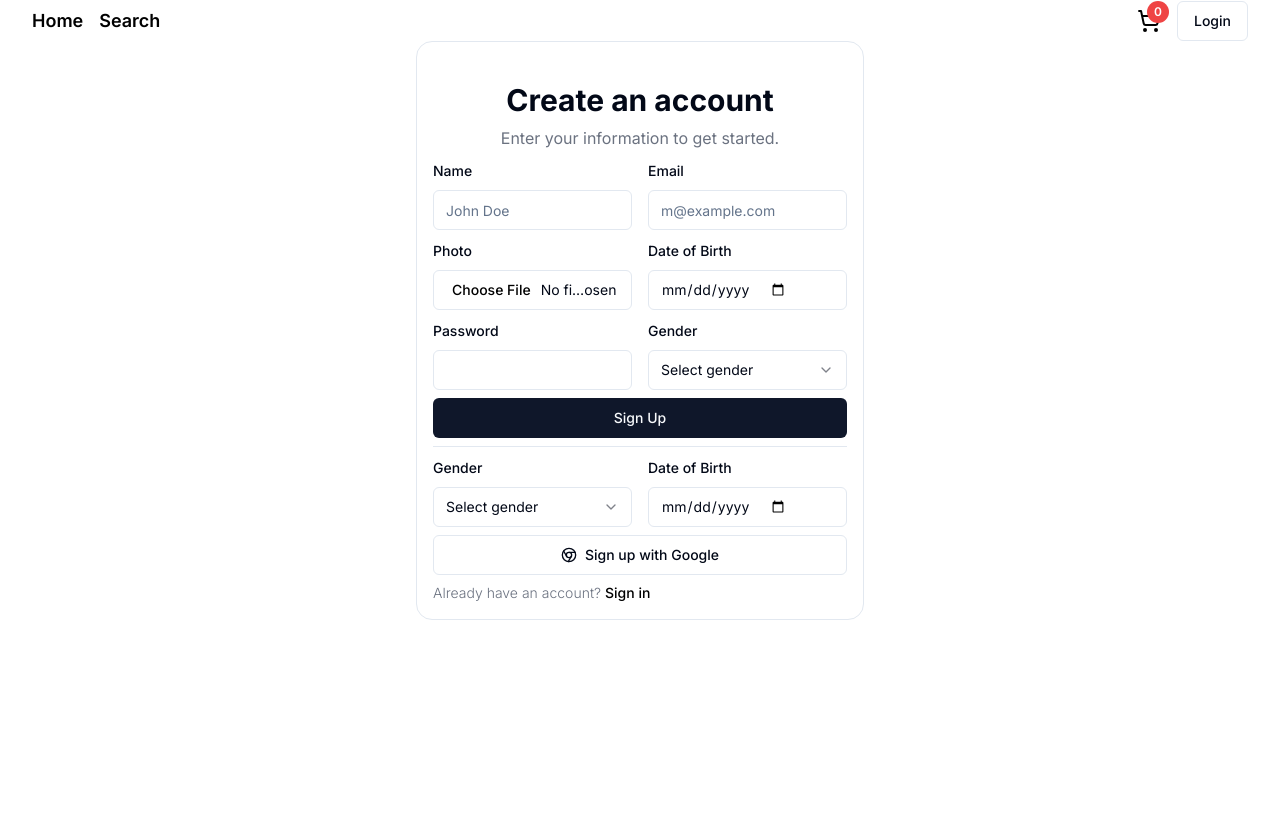
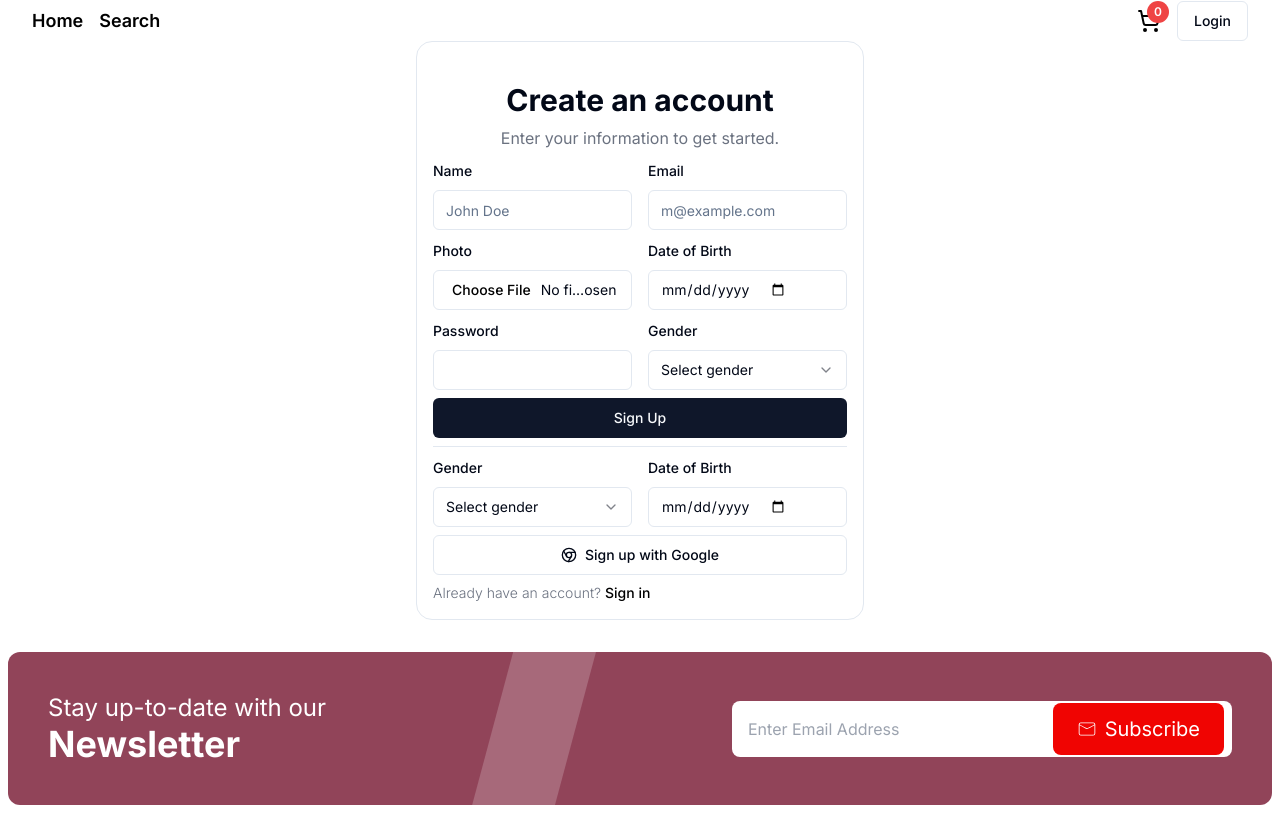
Before and after one commit to Shivam0069/MERN-Ecommerce, a Next.js app: page /register in a window 1280 px wide. Before the commit the page ends 800 px from the top, so only its background shows below. Built offline with nearby package versions, Linux system fonts and the light colour scheme; no server answers.

Commit message:
Added NewsLetter

```diff
--- /dev/null
+++ b/app/api/newsletter/new/route.ts
@@ -0,0 +1,46 @@
+import { connect } from "@/dbConfig/dbConfig";
+import NewsLetter from "@/models/newsletter";
+import { NextRequest, NextResponse } from "next/server";
+connect();
+
+export async function POST(request: NextRequest) {
+  try {
+    console.log("1");
+
+    const reqBody = await request.json();
+    console.log("2");
+
+    const { email } = reqBody;
+    console.log(email, "email");
+
+    if (!email) {
+      return NextResponse.json(
+        { success: false, message: "Email is Required" },
+        { status: 400 }
+      );
+    }
+    const isEmailExist = await NewsLetter.findOne({ email });
+    if (isEmailExist) {
+      return NextResponse.json(
+        { success: false, message: "Already Subscribed" },
+        { status: 400 }
+      );
+    }
+    const newNewsLetter = new NewsLetter({
+      email,
+    });
+    newNewsLetter.save();
+    return NextResponse.json(
+      {
+        success: true,
+        message: "NewsLetter Subscribed",
+      },
+      { status: 200 }
+    );
+  } catch (error: any) {
+    return NextResponse.json(
+      { success: true, message: error },
+      { status: 500 }
+    );
+  }
+}
--- a/app/globals.css
+++ b/app/globals.css
@@ -1038,3 +1038,38 @@ a {
 .backface-hidden {
   backface-visibility: hidden;
 }
+
+.btn-4 {
+  overflow: hidden;
+  position: relative;
+
+  span {
+    z-index: 20;
+  }
+
+  &:after {
+    background: #fff;
+
+    content: "";
+    height: 500px;
+    left: 0px;
+    opacity: 0.2;
+    position: absolute;
+    top: -80px;
+    transform: rotate(15deg);
+    width: 80px;
+    z-index: -10;
+
+    animation: slideAnimation 4s linear infinite;
+  }
+}
+
+@keyframes slideAnimation {
+  0% {
+    left: -10px;
+  }
+
+  100% {
+    left: 100%;
+  }
+}
--- /dev/null
+++ b/components/NewsLetter.tsx
@@ -0,0 +1,79 @@
+"use client";
+import Loader from "@/helper/loader";
+import axios from "axios";
+import React, { useState } from "react";
+import toast from "react-hot-toast";
+import { CiMail } from "react-icons/ci";
+
+export default function NewsLetter() {
+  const [email, setEmail] = useState("");
+  const [isLoading, setIsLoading] = useState(false);
+
+  function validateEmail(email: string) {
+    const regex = /^[^\s@]+@[^\s@]+\.[^\s@]+$/;
+    return regex.test(email);
+  }
+  const subscriptionsHandler = async () => {
+    setIsLoading(true);
+    if (!validateEmail(email)) {
+      toast.error("Please Enter Valid Email");
+      return;
+    }
+
+    try {
+      console.log(email);
+      const data = {
+        email,
+      };
+
+      const response = await axios.post("/api/newsletter/new", data);
+      console.log(response);
+      toast.success(response.data.message);
+    } catch (error: any) {
+      console.log(error);
+      toast.error(error.response.data.message);
+    } finally {
+      setIsLoading(false);
+      setEmail("");
+    }
+  };
+  return (
+    <div className="relative w-full my-8 px-2 ">
+      {isLoading && <Loader />}
+      <div className="btn-4 w-full py-4 md:py-10 md:px-10 bg-[#853047]/90 z-10 mx-auto rounded-xl  ">
+        <div className="flex w-full justify-center gap-3 sm:justify-between items-center flex-col sm:flex-row text-center sm:text-left">
+          <div>
+            <p className="text-white text-xl sm:text-2xl">
+              Stay up-to-date with our
+            </p>
+            <p className="text-white font-medium text-xl sm:text-2xl">
+              <span className="font-bold text-2xl sm:text-4xl capitalize">
+                Newsletter
+              </span>
+            </p>
+          </div>
+          <div className=" flex   ">
+            <div className="relative flex mx-auto   ">
+              <input
+                type="email"
+                value={email}
+                onChange={(e) => setEmail(e.target.value)}
+                className=" px-4 py-2 md:py-4 md:w-[500px] rounded-lg focus:outline-none"
+                placeholder="Enter Email Address"
+              />
+              <div
+                onClick={subscriptionsHandler}
+                className="absolute  top-[50%] -translate-y-[50%] right-2  px-2 sm:px-6 py-1 sm:py-3 space-x-2 rounded-lg flex justify-center items-center bg-[#F00402] text-lg sm:text-xl text-white"
+              >
+                <CiMail />
+                <span className="hidden md:inline-block cursor-pointer">
+                  Subscribe
+                </span>
+              </div>
+            </div>
+          </div>
+        </div>
+      </div>
+    </div>
+  );
+}
--- a/helper/LayoutProvider.tsx
+++ b/helper/LayoutProvider.tsx
@@ -3,6 +3,7 @@ import Header from "@/components/header";
 import React, { useEffect, useState } from "react";
 import { useSelector } from "react-redux";
 import Loader from "./loader";
+import NewsLetter from "@/components/NewsLetter";
 
 export default function Layout({
   children,
@@ -19,7 +20,7 @@ export default function Layout({
     <Loader />
   ) : (
     <>
-      <Header /> {children}
+      <Header /> {children} <NewsLetter />
     </>
   );
 }
--- /dev/null
+++ b/models/newsletter.ts
@@ -0,0 +1,17 @@
+import mongoose from "mongoose";
+
+const newsLetterSchema = new mongoose.Schema(
+  {
+    email: {
+      type: String,
+      required: true,
+    },
+  },
+  { timestamps: true }
+);
+
+const NewsLetter =
+  mongoose.models.newsletters ||
+  mongoose.model("newsletters", newsLetterSchema);
+
+export default NewsLetter;
```
